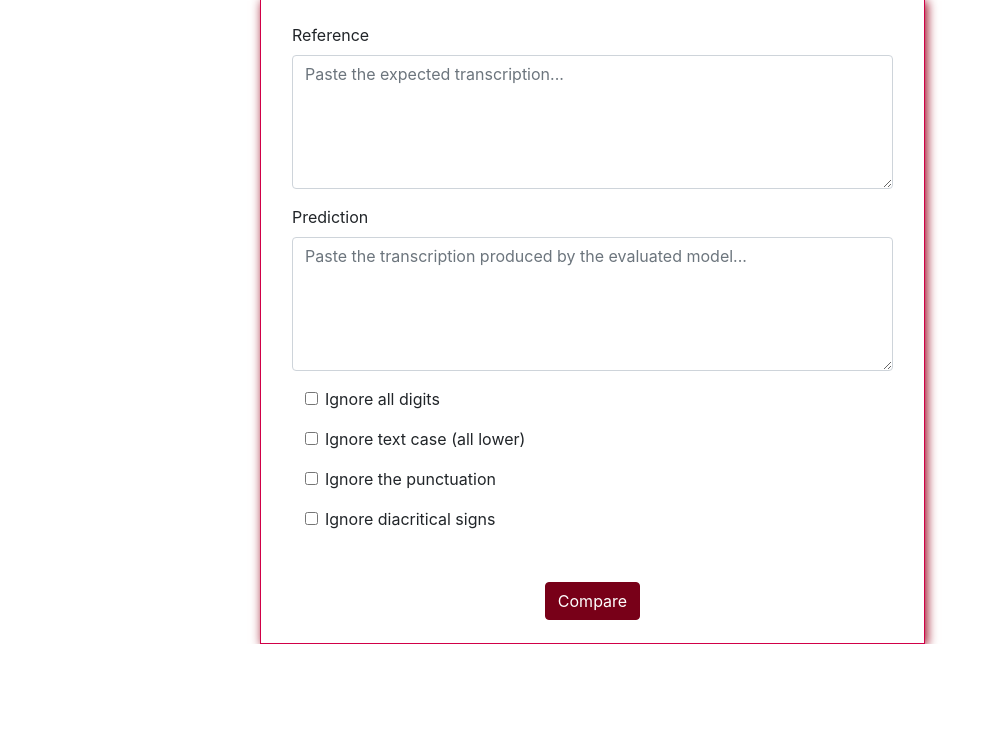
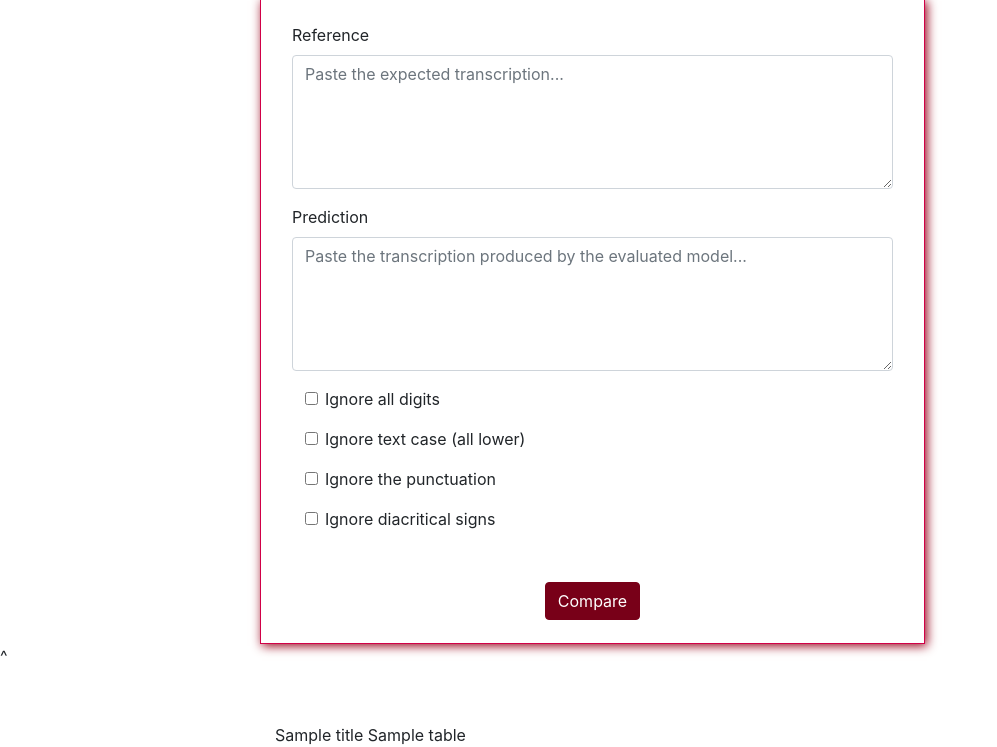
Before and after one commit to KaMI-tools-project/KaMI-app, a Flask app: template kami-app/app/templates/page/index.html in a window 1280 px wide. Shown: the part 352-1099 px from the top of the page, without its empty margins (0-997 px from the left). Before the commit the page ends 996 px from the top, so only its background shows below. Run offline with Flask 2, Linux system fonts and the light colour scheme; the template is opened without the code that fills it: most values are stand-ins (such as "Sample title", 1, 10 or a date in 2020); parts of the project's set-up code (start-up, migrations or seed data) failed here and were passed over; some libraries are stand-ins or nearby versions.

Commit message:
adding rendering of dataframe

```diff
--- a/kami-app/app/templates/page/index.html
+++ b/kami-app/app/templates/page/index.html
@@ -101,7 +101,21 @@
         <div class="col-3" >
         </div>
     </div>
+</div>^
+{% if tables and titles %}
+<div class="container">
+    <div class="row" style="padding-top: 5%">
+        <div class="col-2" ></div>
+        <div class="col-7" >
+            {% for table in tables %}
+              {{ titles[loop.index] }}
+              {{ table|safe }}
+            {% endfor %}
+        </div>
+        <div class="col-2" ></div>
+    </div>
 </div>
+{% endif %}
 
 
 
```
